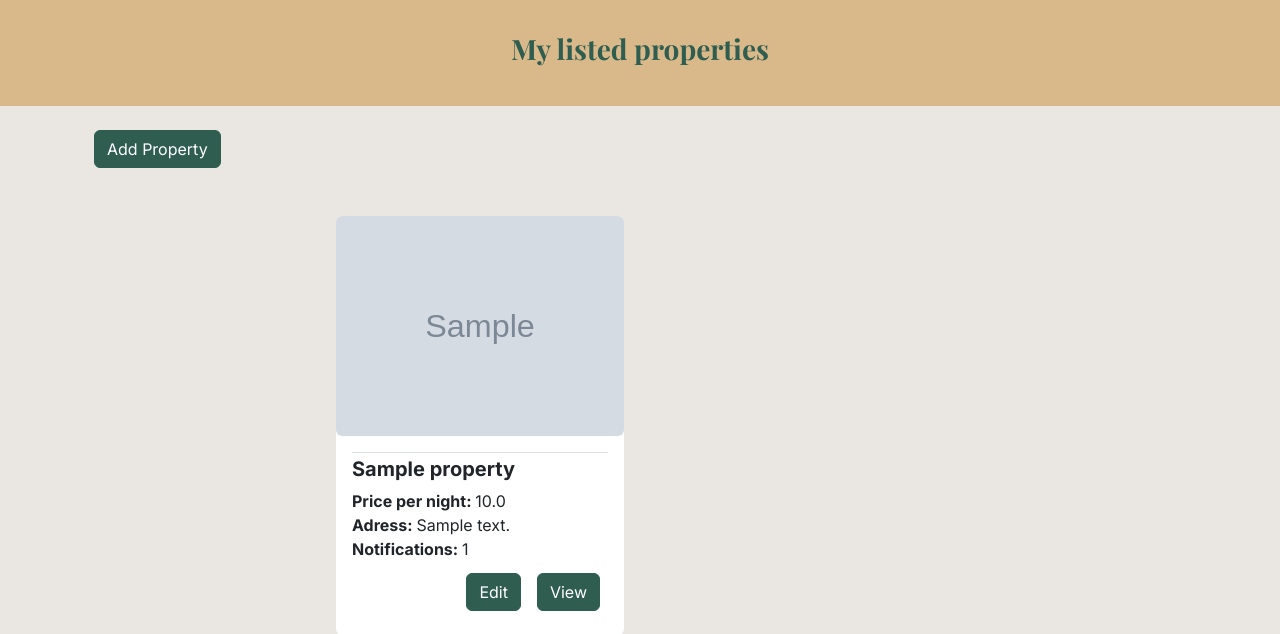
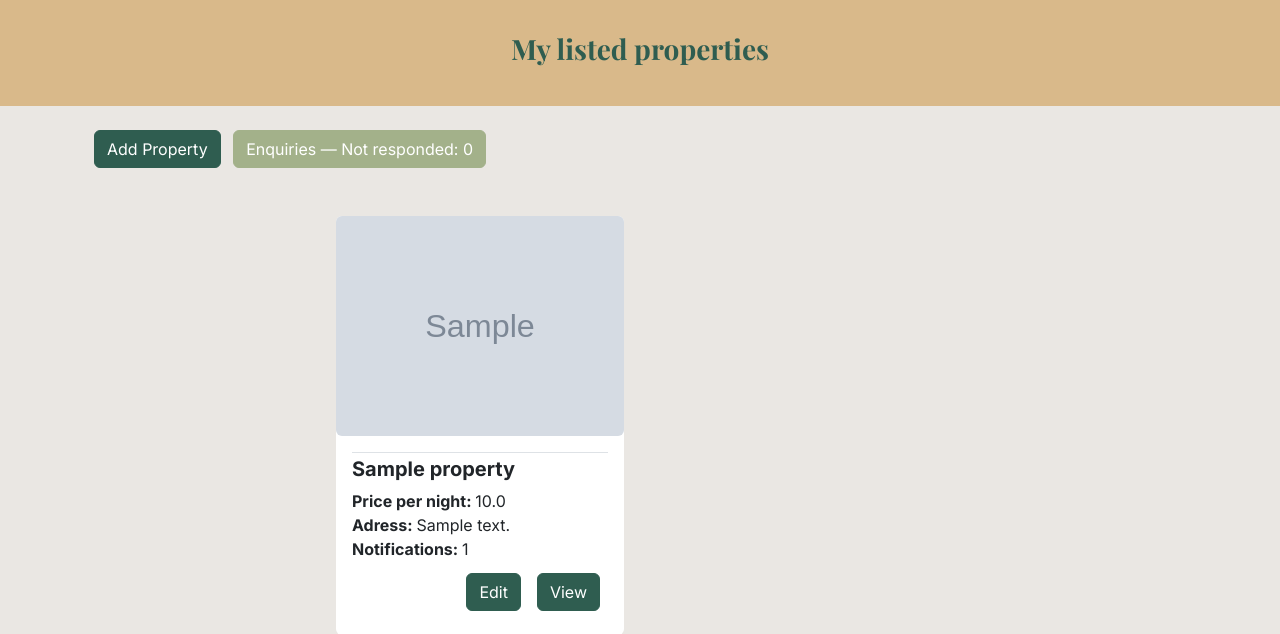
Before and after one commit to OKjellevoll/RapidWebDev, a Flask app: page /listings.html in a window 1280 px wide. Shown: the part 70-704 px from the top of the page. Run offline with Flask 3, Linux system fonts and the light colour scheme; the visitor is signed in with stand-in values (Sample User, id 1); tables that the repository leaves empty hold one stand-in row (values such as "Sample post"); grey boxes marked "Sample" are stand-in pictures.

Commit message:
Can now respond to enquierys

```diff
--- a/project/__init__.py
+++ b/project/__init__.py
@@ -67,8 +67,8 @@ def createData():
             is_pet_friendly, has_board_games
         ) VALUES (%s, %s, %s, %s, %s, %s, %s, %s, %s, %s, %s, %s, %s, %s, %s, %s, %s, %s, %s, %s, %s, %s, %s, %s)
     """, [
-        (1, 1, 4, "Sogne", "Island cabin in the south of Norway", 150, "Risoya 14", "Sogne", 14, 6, 2, 120, 1, 0, 0, 0, 1, 1, 0, 1, 0, 1, 1, 0),
-        (2, 2, 1, "Varstol", "Cozy mountain cabin with great views", 200, "Hustunet 3", "Sauda", 9, 4, 1, 80, 0, 1, 1, 1, 0, 1, 1, 0, 1, 1, 1, 0),
+        (1, 1, 4, "Søgne", "Island cabin in the south of Norway", 150, "Risoya 14", "Sogne", 14, 6, 2, 120, 1, 0, 0, 0, 1, 1, 0, 1, 0, 1, 1, 0),
+        (2, 2, 1, "Vårstøl", "Cozy mountain cabin with great views", 200, "Hustunet 3", "Sauda", 9, 4, 1, 80, 0, 1, 1, 1, 0, 1, 1, 0, 1, 1, 1, 0),
         (3, 3, 2, "Nordefjell", "Cabin in the heart of the woods", 800, "Nordfjellivegen 12", "Nordefjell", 11, 4, 1, 110, 1, 0, 1, 0, 1, 0, 0, 1, 0, 0, 1, 1),
         (4, 1, 3, "Lofoten", "Peaceful cabin with stunning mountain views", 600, "Lofotenvegen 43", "Lofoten", 15, 5, 3, 160, 1, 1, 1, 0, 1, 1, 1, 1, 1, 1, 0, 1),
         (5, 4, 4, "Kragerø", "Cabin on the Telemark coast", 350, "Strandvegen 5", "Kragerø", 6, 3, 1, 90, 1, 1, 1, 1, 0, 1, 0, 1, 0, 1, 1, 0),
--- a/project/models.py
+++ b/project/models.py
@@ -147,3 +147,26 @@ def addProperty(owner_id, name, price_per_night, property_type_id, address,
     ))
     conn.commit()
     conn.close()
+
+
+def respondToEnquiry(enquiry_id, response, accepted):
+    conn = getConnection()
+    cursor = conn.cursor()
+    cursor.execute("""
+        UPDATE enquiries SET response = %s, accepted = %s WHERE enquiry_id = %s
+    """, (response, accepted, enquiry_id))
+    conn.commit()
+    conn.close()
+
+def getEnquiriesForOwner(owner_id):
+    conn = getConnection()
+    cursor = conn.cursor(dictionary=True)
+    cursor.execute("""
+        SELECT enquiries.*, properties.name as property_name
+        FROM enquiries
+        JOIN properties ON enquiries.property_id = properties.property_id
+        WHERE properties.owner_id = %s
+    """, (owner_id,))
+    rows = cursor.fetchall()
+    conn.close()
+    return rows
--- a/project/templates/listings.html
+++ b/project/templates/listings.html
@@ -139,9 +139,13 @@
         </div>
 
 
+
         <div class="container p-4">
             <button class="btn btn-primary" data-bs-toggle="modal" data-bs-target="#AddPropertyModal">
                 Add Property
+            </button>
+            <button class="btn btn-secondary ms-2" data-bs-toggle="modal" data-bs-target="#EnquiriesModal">
+                Enquiries — Not responded: {{ unanswered }}
             </button>
         </div>
 
@@ -307,6 +311,54 @@
                             </div>
 
                         </form>
+                    </div>
+                </div>
+            </div>
+        </div>
+
+
+
+
+        <!-- Enquiries Modal -->
+        <div class="modal fade" id="EnquiriesModal" tabindex="-1" aria-hidden="true">
+            <div class="modal-dialog modal-lg">
+                <div class="modal-content">
+                    <div class="modal-header">
+                        <h5 class="modal-title">Enquiries</h5>
+                        <button type="button" class="btn-close" data-bs-dismiss="modal"></button>
+                    </div>
+                    <div class="modal-body">
+                        {% for enquiry in enquiries %}
+                        <div class="border rounded p-2 mb-2">
+                            <p><strong>Property:</strong> {{ enquiry.property_name }}</p>
+                            <p><strong>Message:</strong> {{ enquiry.text }}</p>
+                            <p><strong>Dates:</strong> {{ enquiry.start_date }} → {{ enquiry.end_date }}</p>
+                            <p><strong>Status:</strong>
+                                {% if enquiry.accepted %}
+                                    Accepted
+                                {% elif enquiry.response %}
+                                    Declined
+                                {% else %}
+                                    Pending
+                                {% endif %}
+                            </p>
+                            {% if not enquiry.response %}
+                            <form method="POST" action="{{ url_for('respondToEnquiry', enquiry_id=enquiry.enquiry_id) }}">
+                                <div class="mb-2">
+                                    <label class="form-label"><strong>Your response</strong></label>
+                                    <textarea name="response" class="form-control" rows="2" required></textarea>
+                                </div>
+                                <div class="mb-2 form-check">
+                                    <input type="checkbox" name="accepted" class="form-check-input" id="accept{{ enquiry.enquiry_id }}">
+                                    <label class="form-check-label" for="accept{{ enquiry.enquiry_id }}">Accept booking</label>
+                                </div>
+                                <button type="submit" class="btn btn-primary btn-sm">Send response</button>
+                            </form>
+                            {% else %}
+                            <p><strong>Your response:</strong> {{ enquiry.response }}</p>
+                            {% endif %}
+                        </div>
+                        {% endfor %}
                     </div>
                 </div>
             </div>
--- a/project/views.py
+++ b/project/views.py
@@ -22,16 +22,18 @@ def index():
 @app.route("/listings.html")
 @auth.seller_required
 def listings():
-    owner_id = session.get("owner_id") #using session as thougt in class
+    owner_id = session.get("owner_id")
     if not owner_id:
-        return redirect(url_for("index")) #if a user is not logged in you return to index indead of errormessage/crash
+        return redirect(url_for("index"))
     properties_list = models.getPropertyByOwner(owner_id)
+    enquiries = models.getEnquiriesForOwner(owner_id)
+    unanswered = sum(1 for e in enquiries if not e["response"])
     main_images = []
     for listing in properties_list:
         images = models.getAllImagesProperty(listing["property_id"])
         image = images[0] if images else None
         main_images.append(image)
-    return render_template("listings.html", properties=properties_list, main_images=main_images)
+    return render_template("listings.html", properties=properties_list, main_images=main_images, enquiries=enquiries, unanswered=unanswered)
 
 
 @app.route("/property/<int:property_id>")
@@ -105,16 +107,6 @@ def send_enquiry(property_id):
 
     return redirect(url_for("property_details", property_id=property_id))
 
-
-@app.route("/owner/enquiries")
-def owner_enquiries():
-    owner_id = session.get("owner_id")
-    if not owner_id:
-        return redirect(url_for("index"))
-
-    enquiries = models.getEnquiriesForOwner(owner_id)
-
-    return render_template("owner_enquiries.html", enquiries=enquiries)
 
 
 @app.route("/property/<int:property_id>/bookmark", methods=["POST"])
@@ -191,3 +183,14 @@ def addProperty():
         has_board_games=has_board_games
     )
     return redirect(url_for("listings"))
+
+
+
+#EnquieryResponse
+@app.route("/enquiry/<int:enquiry_id>/respond", methods=["POST"])
+@auth.seller_required
+def respondToEnquiry(enquiry_id):
+    response = request.form.get("response")
+    accepted = 1 if request.form.get("accepted") else 0
+    models.respondToEnquiry(enquiry_id, response, accepted)
+    return redirect(url_for("owner_enquiries"))
```
